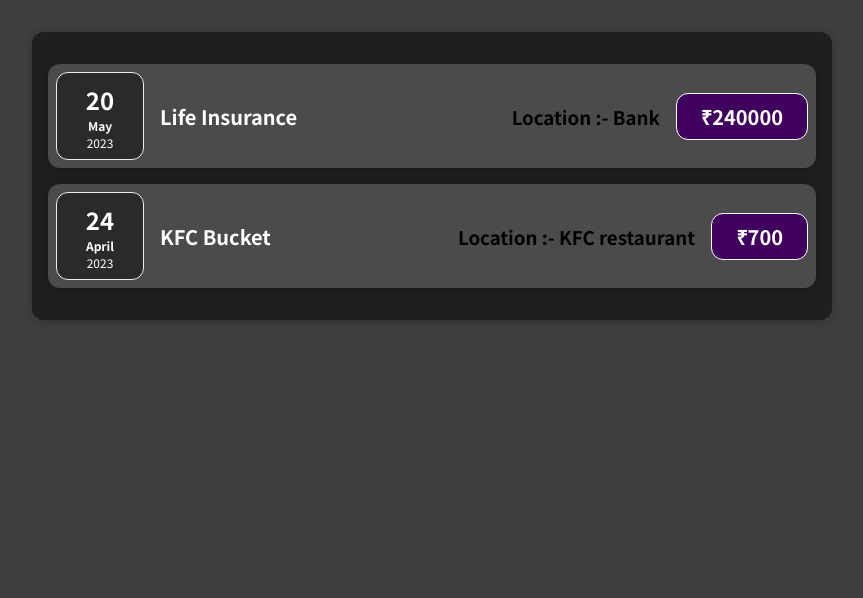
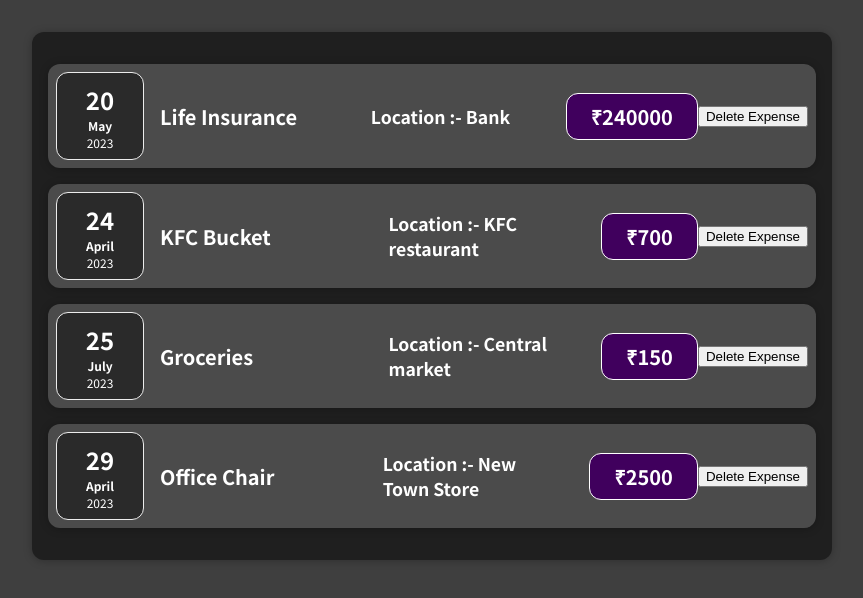
Before and after one commit to RishabhChhokar/my-react-app, a React (Create React App) app: page / in a window 1280 px wide. Shown: the top 598 px of the page, without its empty margins (208-1071 px from the left). Built offline with nearby package versions, Linux system fonts and the light colour scheme.

Commit message:
Added more Expense Items and a delete button.

```diff
--- a/src/App.js
+++ b/src/App.js
@@ -2,16 +2,32 @@ import Expenses from "./Components/Expenses/Expenses";
 const App = () => {
   let expenses = [
     {
+      id: 1,
       date: new Date(2023, 4, 20),
       expenseItem: "Life Insurance",
       itemPrice: 240000,
       locationOfExpenditure: "Bank",
     },
     {
+      id: 2,
       date: new Date(2023, 3, 24),
       expenseItem: "KFC Bucket",
       itemPrice: 700,
       locationOfExpenditure: "KFC restaurant",
+    },
+    {
+      id: 3,
+      date: new Date(2023, 6, 25),
+      expenseItem: "Groceries",
+      itemPrice: 150,
+      locationOfExpenditure: "Central market",
+    },
+    {
+      id: 4,
+      date: new Date(2023, 3, 29),
+      expenseItem: "Office Chair",
+      itemPrice: 2500,
+      locationOfExpenditure: "New Town Store",
     },
   ];
   return (
--- a/src/Components/Expenses/ExpenseItems.css
+++ b/src/Components/Expenses/ExpenseItems.css
@@ -20,6 +20,13 @@
 .expense-item h2 {
   color: #3a3a3a;
   font-size: 1rem;
+  flex: 1;
+  margin: 0 1rem;
+  color: white;
+}
+.expense-item h3 {
+  color: #3a3a3a;
+  font-size: 1.1rem;
   flex: 1;
   margin: 0 1rem;
   color: white;
--- a/src/Components/Expenses/ExpenseItems.js
+++ b/src/Components/Expenses/ExpenseItems.js
@@ -1,8 +1,12 @@
+import React from "react";
 import "./ExpenseItems.css";
 import ExpenseDate from "./ExpenseDate";
 import ExpenseDetails from "./ExpenseDetails";
 import Card from "../UI/Card";
 const ExpenseItems = (props) => {
+  const deleteExpenseHandler = () => {
+    props.onDeletionOfExpense(props.id);
+  };
   return (
     <Card className="expense-item">
       <ExpenseDate date={props.date} />
@@ -11,6 +15,7 @@ const ExpenseItems = (props) => {
         locationOfExpenditure={props.locationOfExpenditure}
         itemPrice={props.itemPrice}
       />
+      <button onClick={deleteExpenseHandler}>Delete Expense</button>
     </Card>
   );
 };
--- a/src/Components/Expenses/Expenses.js
+++ b/src/Components/Expenses/Expenses.js
@@ -1,22 +1,30 @@
+import React, { useState } from "react";
 import ExpenseItems from "./ExpenseItems";
 import "./Expenses.css";
 import Card from "../UI/Card";
+
 const Expenses = (props) => {
+  const [expenses, setExpenses] = useState(props.items);
+  const onDeletionOfExpense = (id) => {
+    setExpenses((prevExpenses) =>
+      prevExpenses.filter((expense) => expense.id !== id)
+    );
+  };
   return (
     <Card className="expenses">
-      <ExpenseItems
-        date={props.items[0].date}
-        expenseItem={props.items[0].expenseItem}
-        itemPrice={props.items[0].itemPrice}
-        locationOfExpenditure={props.items[0].locationOfExpenditure}
-      />
-      <ExpenseItems
-        date={props.items[1].date}
-        expenseItem={props.items[1].expenseItem}
-        itemPrice={props.items[1].itemPrice}
-        locationOfExpenditure={props.items[1].locationOfExpenditure}
-      ></ExpenseItems>
+      {expenses.map((item, index) => (
+        <ExpenseItems
+          key={item.id}
+          id={item.id}
+          date={item.date}
+          expenseItem={item.expenseItem}
+          itemPrice={item.itemPrice}
+          locationOfExpenditure={item.locationOfExpenditure}
+          onDeletionOfExpense={onDeletionOfExpense}
+        />
+      ))}
     </Card>
   );
-}
+};
+
 export default Expenses;
```
